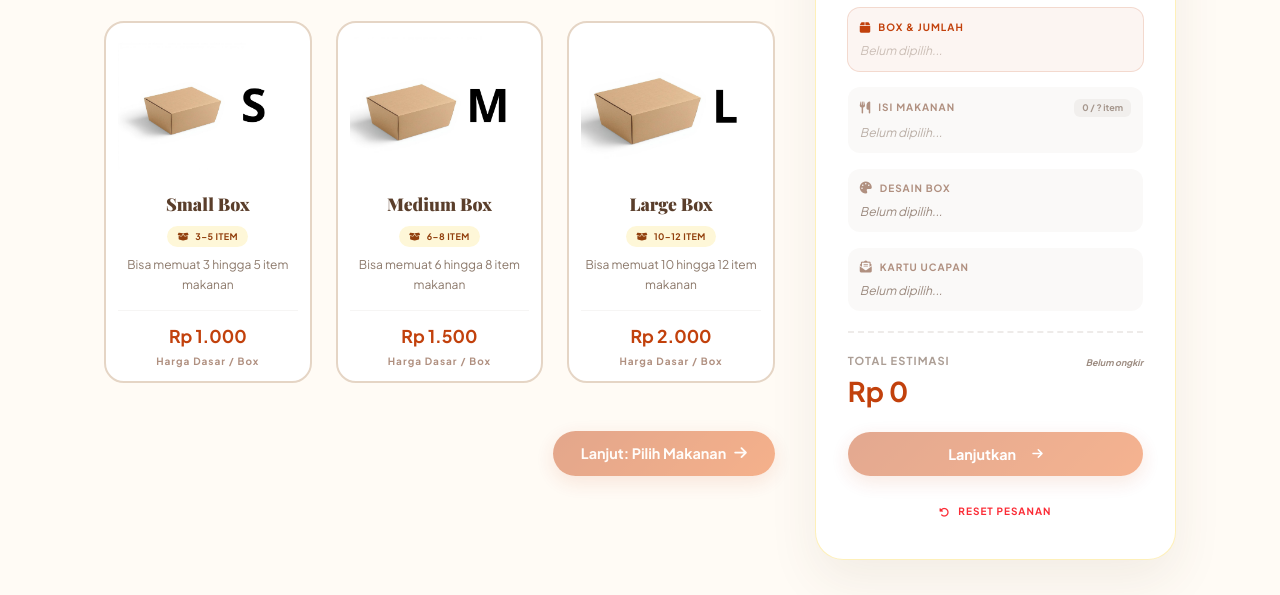
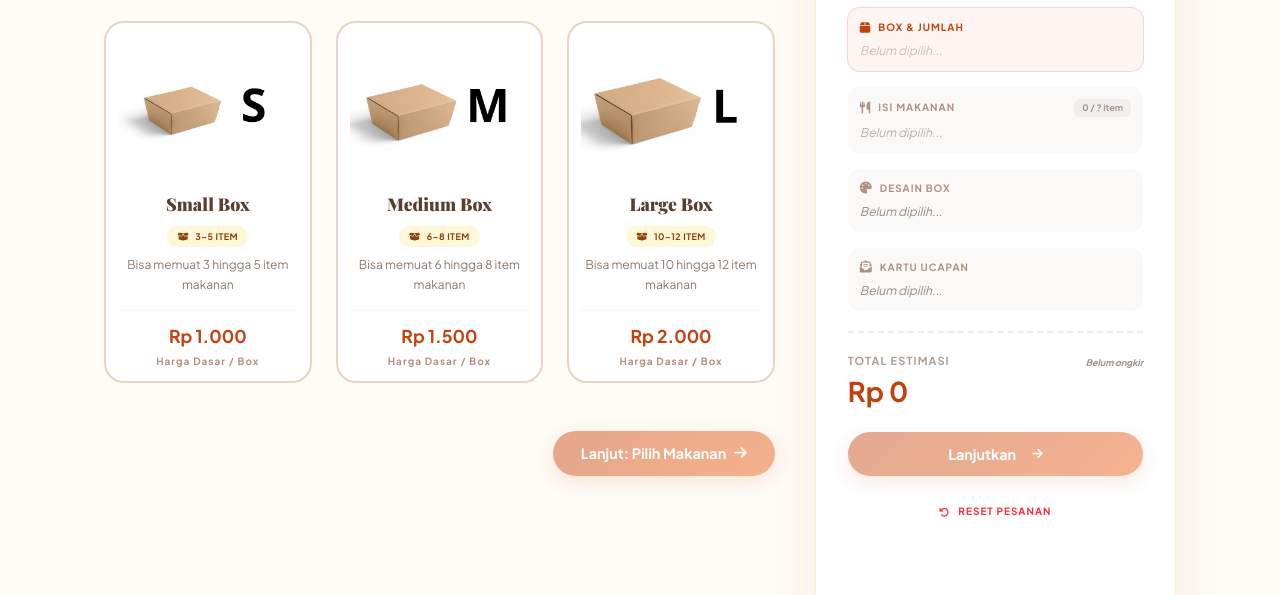
Before and after one commit to haddifauzan/sajibox, a website: page custom.html in a window 1280 px wide. Shown: the part 605-1200 px from the top of the page. Drawn offline with nearby package versions, Linux system fonts and the light colour scheme.

Commit message:
progres2

```diff
--- a/custom.html
+++ b/custom.html
@@ -453,8 +453,8 @@
                class="fixed inset-0 bg-black/60 backdrop-blur-sm lg:hidden"
                @click="summaryOpen = false"></div>
 
-          <div class="sticky-summary lg:sticky lg:top-28 w-full relative z-[50] lg:max-h-[calc(100vh-130px)] lg:overflow-y-auto pr-1"
-               :class="summaryOpen ? 'bg-white rounded-t-3xl p-4 max-h-[92vh] overflow-y-auto shadow-2xl z-[2001]' : ''">
+          <div class="sticky-summary lg:sticky lg:top-28 w-full relative z-[50] lg:h-[92vh] lg:overflow-hidden"
+               :class="summaryOpen ? 'bg-white rounded-t-3xl p-4 max-h-[100vh] overflow-y-auto shadow-2xl z-[2001]' : ''">
 
             <div class="flex items-center justify-between mb-5 lg:mb-6">
               <h3 style="font-family:'Playfair Display',serif; font-weight:900; font-size:1.2rem; color:#5A3E2B;" class="flex items-center gap-3">
```
Also changed, not shown: assets/css/style.css.
